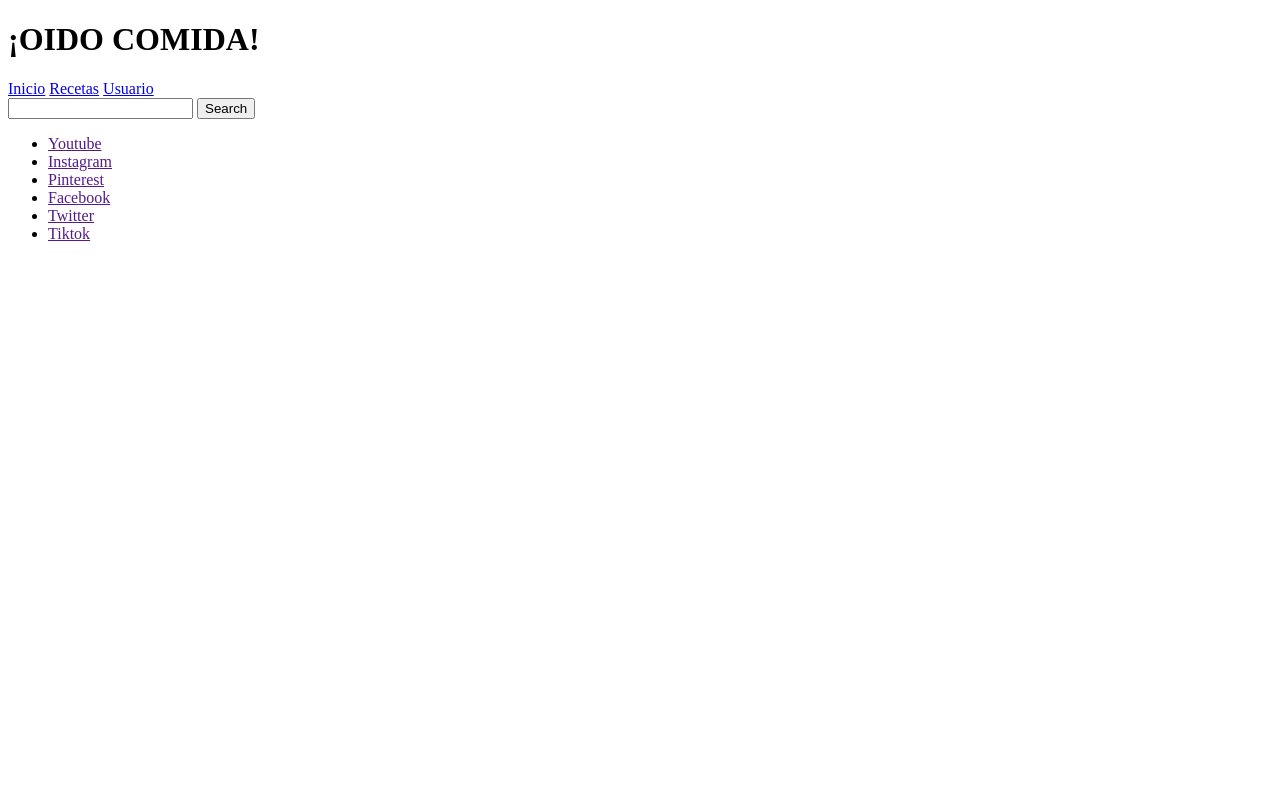
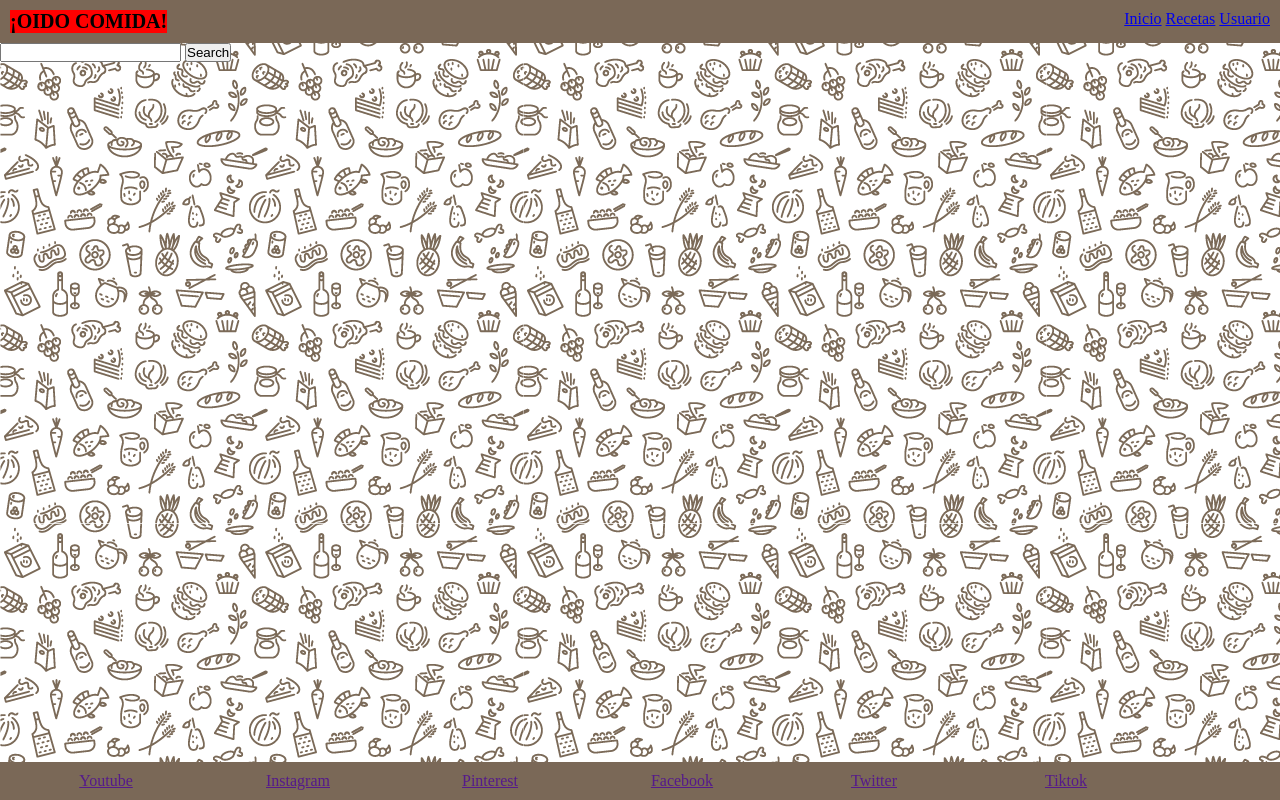
Before and after one commit to Evesofarr/proyecto_modulo_1, a plain HTML site: page recetas.html in a window 1280 px wide. Drawn offline with Linux system fonts and the light colour scheme; no server answers.

Commit message:
Index_linked css

```diff
--- a/recetas.html
+++ b/recetas.html
@@ -5,7 +5,7 @@
     <meta name="viewport" content="width=device-width, initial-scale=1.0">
     <title>¡OIDO COMIDA!</title>
     <link rel="shortcut icon" href="resources/Logo-Cheff.ico" />
-    <style lin></style>
+    <link rel="stylesheet" href="style.css">
 </head>
 
 <body>
--- a/style.css
+++ b/style.css
@@ -54,7 +54,7 @@ header {
 
 body {
     margin: auto;
-    background-image: url(/Users/asierbilbao/Documents/Code4Jobs/Modulo\ 1/proyecto_modulo_1/proyecto_modulo_1/resources/fondo\ HTML\ infinito.png);
+    background-image: url(resources/fondo\ HTML\ infinito.png);
 
 }
 
```
Also changed, not shown: index.html (+1 -0 lines).
